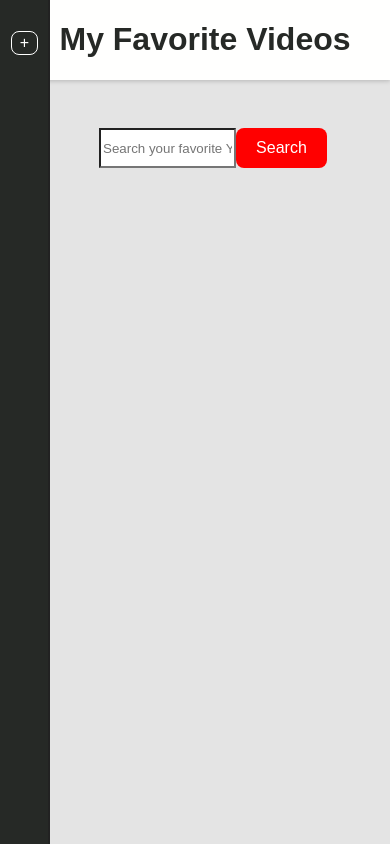
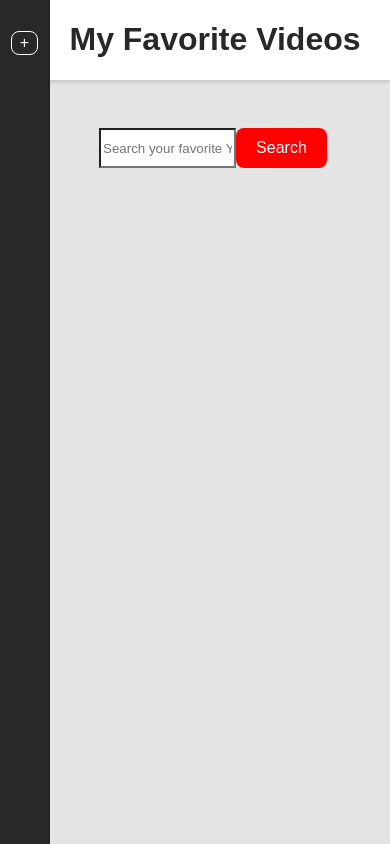
Before and after one commit to brunobb9/myfavoritevideos, a React (Vite) app: page / in a window 390 px wide. Built offline with nearby package versions, Linux system fonts and the light colour scheme; a web font is replaced by a local one.

Commit message:
Fixed some alignments on mobile.

```diff
--- a/src/Search.jsx
+++ b/src/Search.jsx
@@ -36,7 +36,7 @@ export default function Search() {
     <div className="container">
       <div className={`favoritesSidebar ${sidebarOpen ? "open" : "closed"}`}>
         <div className="favoritesHeader">
-          <h3 style={{ marginLeft: "20%" }}>Favorites</h3>
+          <h3 className="favoritesh3">Favorites</h3>
           <button
             className="sidebarToggle"
             onClick={() => setSidebarOpen(!sidebarOpen)}
--- a/src/search.css
+++ b/src/search.css
@@ -172,6 +172,10 @@ h2.h2intro {
   margin-top: 10px;
 }
 
+h3.favoritesh3 {
+  margin-left:20%;
+}
+
 .favoriteItem {
   display: flex;
   align-items: center;
@@ -238,4 +242,12 @@ h2.searchResults {
 #root {
   padding-left:3rem;
 }
+
+h3.favoritesh3 {
+  margin-left:40%!important;
 }
+
+h1.intro {
+  margin-left:2.5rem!important;
+}
+}
```
